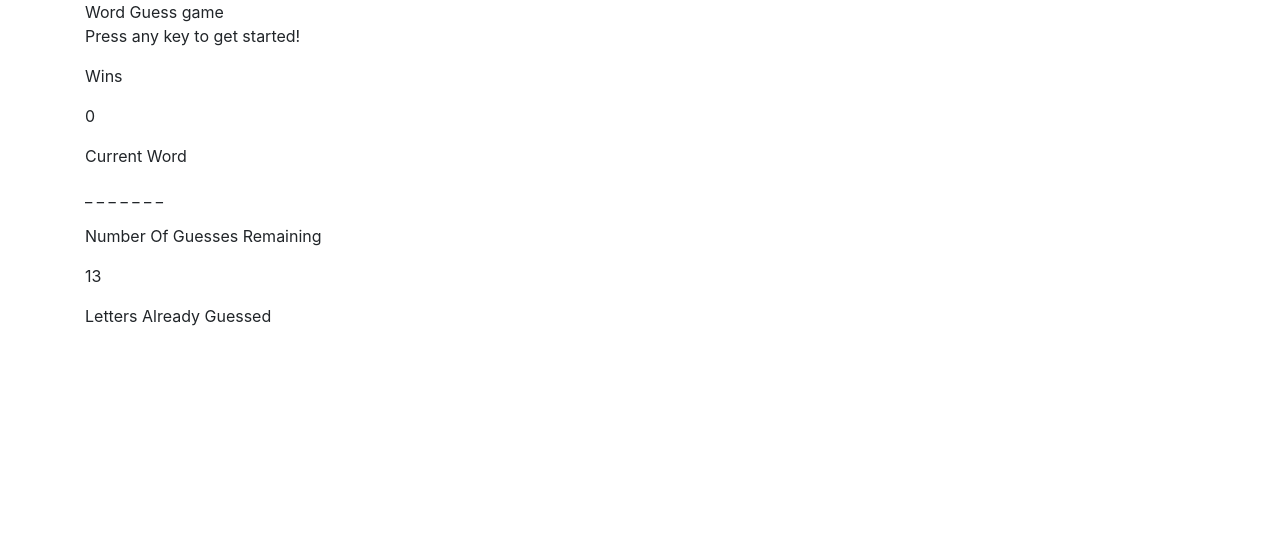
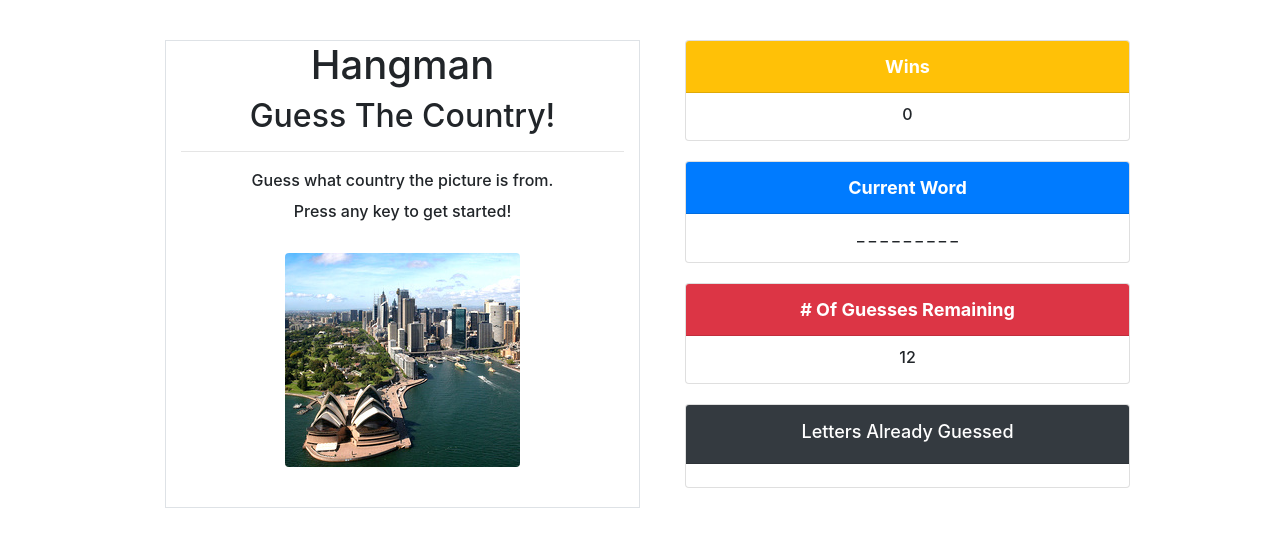
Before and after one commit to brandolern/Word-Guess-Game, a plain HTML site: page index.html in a window 1280 px wide. Drawn offline with nearby package versions, Linux system fonts and the light colour scheme.

Commit message:
fixed guesses bug for real, styled page, and added images

```diff
--- a/assets/css/style.css
+++ b/assets/css/style.css
@@ -0,0 +1,45 @@
+p {
+    margin: .06rem 0 0.4rem 0;
+    font-weight: 450
+}
+
+.content {
+    margin-top: 40px;
+}
+
+.left-box {
+    text-align: center;
+    margin-right: 30px;
+}
+
+.right-box {
+    text-align: center;
+}
+
+.card {
+    margin-bottom: 20px;
+}
+
+.card-header {
+    color: white;
+    font-size: large;
+    font-weight: 700;
+}
+
+.card-body {
+    padding: .5rem;
+    margin-bottom: 0;
+}
+
+.picture-card {
+    margin: 30px auto 0 auto;
+
+}
+
+#imageContainer {
+    margin-top: 30px;
+}
+
+#pictureCaption {
+    margin: 15px 0 15px 0;
+}
--- a/assets/javascript/game.js
+++ b/assets/javascript/game.js
@@ -2,31 +2,37 @@
 
 //Wins, guesses, and x variables
 var wins = 0;
-var guessesRemaining = 13;
+var guessesRemaining = 12;
 var x = 0;
 
 //Arrays
-var bandLetters = [];
+var countryLetters = [];
 var lettersGuessed = [];
 var correctLetters = [];
-var bands = ["STRING1", "HELLO", "OTHER-STRING", "LAST-STRING"];
+var countries = ["AUSTRALIA", "GERMANY", "BRAZIL", "MEXICO", "MADAGASCAR", "PERU", "RUSSIA", "ITALY"];
+var pictures = ["assets/images/australia.jpg", "assets/images/germany.jpg", "assets/images/brazil.jpg", "assets/images/mexico.jpg", "assets/images/madagascar.jpg", "assets/images/peru.jpg", "assets/images/russia.jpg", "assets/images/italy.jpg"];
 
-//Selects current band that user is guessing
-var currentBand = bands[x];
+//Selects current country that user is guessing
+var currentCountry = countries[x];
 
 
-// Sets correctLetters array equal to "_", for the length of currentBand
+// Sets correctLetters array equal to "_", for the length of currentCountry
 var createPlaceholder = function () {
-    for (i = 0; i < currentBand.length; i++) {
+    for (i = 0; i < currentCountry.length; i++) {
         correctLetters[i] = "_";
     }
 }
-createPlaceholder();
+
+
+
+
 //Grabs containers from HTML
 var winsText = document.getElementById("wins");
 var placeholderText = document.getElementById("placeholder");
 var guessesRemainingText = document.getElementById("guessesRemaining");
 var lettersGuessedText = document.getElementById("lettersGuessed");
+var imageContainer = document.getElementById("imageContainer");
+var pictureCaption = document.getElementById("pictureCaption");
 
 //Displays content inside containers
 var pageContent = function () {
@@ -37,43 +43,64 @@ var pageContent = function () {
 }
 
 //Splits the current value of currentBand into seperate letters
-var splitBand = function () {
-    bandLetters = currentBand.split("");
+var splitCountry = function () {
+    countryLetters = currentCountry.split("");
 }
 
-//Change to the next band
+//Set the url for the country being guessed
+var setImage = function () {
+    var newImg = document.createElement("img");
+    newImg.setAttribute("src", pictures[x]);
+    newImg.setAttribute("class", "rounded");
+    newImg.setAttribute("id", "remove")
+    newImg.setAttribute("alt", "???")
+    imageContainer.appendChild(newImg);
+
+    if (x > 0) {
+        pictureCaption.innerHTML = "That last country was " + countries[x - 1] + "!";
+    }
+}
+
+
+//Change to the next country
 var nextWord = function () {
     x++;
-    guessesRemaining = 13;
-    currentBand = bands[x];
+    guessesRemaining = 12;
+    currentCountry = countries[x];
     lettersGuessed = [];
     correctLetters = [];
+    imageContainer.removeChild(document.getElementById("remove"));
     createPlaceholder();
-    splitBand();
+    splitCountry();
+    setImage();
 };
 
-
-splitBand();
+createPlaceholder();
+setImage();
+splitCountry();
 pageContent();
 
+//Takes users key input and tests it to see if it matches the correct word.
 document.onkeyup = function (event) {
 
     var letter = event.key.toUpperCase();
 
 
+    for (i = 0; i < countryLetters.length; i++) {
+        if (countryLetters[i] === letter) {
 
-    for (i = 0; i < bandLetters.length; i++) {
-        if (bandLetters[i] === letter) {
-
-            correctLetters[i] = bandLetters[i];
+            correctLetters[i] = countryLetters[i];
         }
     }
 
-
-
     if (lettersGuessed.indexOf(letter) === -1) {
         guessesRemaining--;
+
+        if (countryLetters.indexOf(letter) !== -1) {
+            guessesRemaining++
+        }
     }
+
     if (lettersGuessed.indexOf(letter) === -1) {
         lettersGuessed.push(letter);
     }
--- a/index.html
+++ b/index.html
@@ -16,34 +16,83 @@
         <!-- Bootstrap CSS -->
         <link rel="stylesheet" href="https://stackpath.bootstrapcdn.com/bootstrap/4.1.3/css/bootstrap.min.css"
             integrity="sha384-MCw98/SFnGE8fJT3GXwEOngsV7Zt27NXFoaoApmYm81iuXoPkFOJwJ8ERdknLPMO" crossorigin="anonymous">
+        <link rel="stylesheet" href="assets/css/style.css">
+
     </head>
 
     <body>
         <div class="wrapper">
-            <div class="container">
+
+            <div class="container content">
+
                 <div class="row">
-                    <div class="col-sm-12">
-                        Word Guess game
+
+                    <div class="col-sm-1"></div>
+
+                    <div class="col-sm-5 left-box border">
+
+                        <h1>Hangman</h1>
+
+                        <h2>Guess The Country!</h2>
+
+                        <hr>
+
+                        <p>Guess what country the picture is from. </p>
+
+                        <p> Press any key to get started!</p>
+
+
+                        <div id="imageContainer"></div>
+
+
+                        <p id="pictureCaption"></p>
+
+
                     </div>
+
+
+                    <div class="col-sm-5 right-box">
+
+                        <div class="card">
+                            <div class="card-header bg-warning">
+                                Wins
+                            </div>
+                            <div class="card-body">
+                                <p id="wins"></p>
+                            </div>
+                        </div>
+
+                        <div class="card">
+                            <div class="card-header bg-primary">
+                                Current Word
+                            </div>
+                            <div class="card-body">
+                                <p id="placeholder"></p>
+                            </div>
+                        </div>
+
+                        <div class="card">
+                            <div class="card-header bg-danger">
+                                # Of Guesses Remaining
+                            </div>
+                            <div class="card-body">
+                                <p id="guessesRemaining"></p>
+                            </div>
+                        </div>
+
+                        <div class="card">
+                            <div class="card-header bg-dark">
+                                <p>Letters Already Guessed</p>
+                            </div>
+                            <div class="card-body">
+                                <p id="lettersGuessed"></p>
+                            </div>
+                        </div>
+                    </div>
+
+                    <div class="col-sm-1"></div>
+
                 </div>
-                <p>Press any key to get started!</p>
-
-                <p>Wins</p>
-
-                <p id="wins"></p>
-
-                <p>Current Word</p>
-
-                <p id="placeholder"></p>
-
-                <p>Number Of Guesses Remaining</p>
-
-                <p id="guessesRemaining"></p>
-
-                <p>Letters Already Guessed</p>
-
-                <p id="lettersGuessed"></p>
-
 
             </div>
 
```
Also changed, not shown: assets/images/australia.jpg (added), assets/images/brazil.jpg (added), assets/images/germany.jpg (added), assets/images/italy.jpg (added), assets/images/madagascar.jpg (added), assets/images/mexico.jpg (added), assets/images/peru.jpg (added), assets/images/russia.jpg (added).
